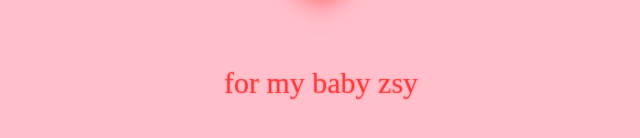
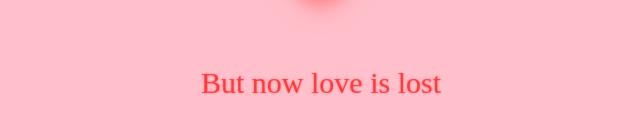
Before and after one commit to Nanshenger/Nanshenger.github.io, a plain HTML site: page index.html in a window 1280 px wide. Shown: the part 334-472 px from the top of the page, without its empty margins (319-959 px from the left). Drawn offline with Linux system fonts and the light colour scheme.

Commit message:
Update index.html

```diff
--- a/index.html
+++ b/index.html
@@ -75,7 +75,7 @@
 
 <body>
     <div class="box"></div>
-    <p>for my baby zsy</p>
+    <p>But now love is lost</p>
 </body>
 
 </html>
```
